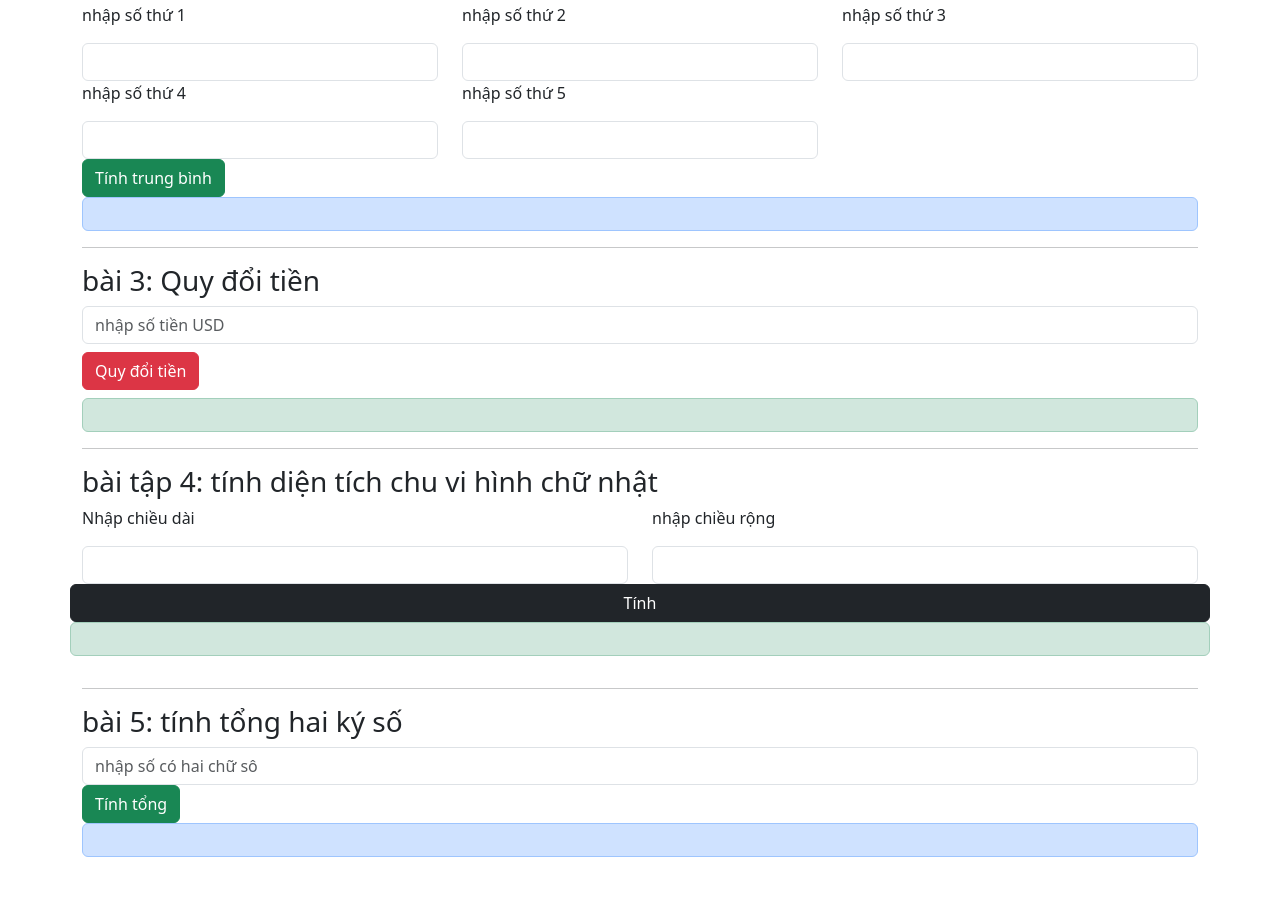
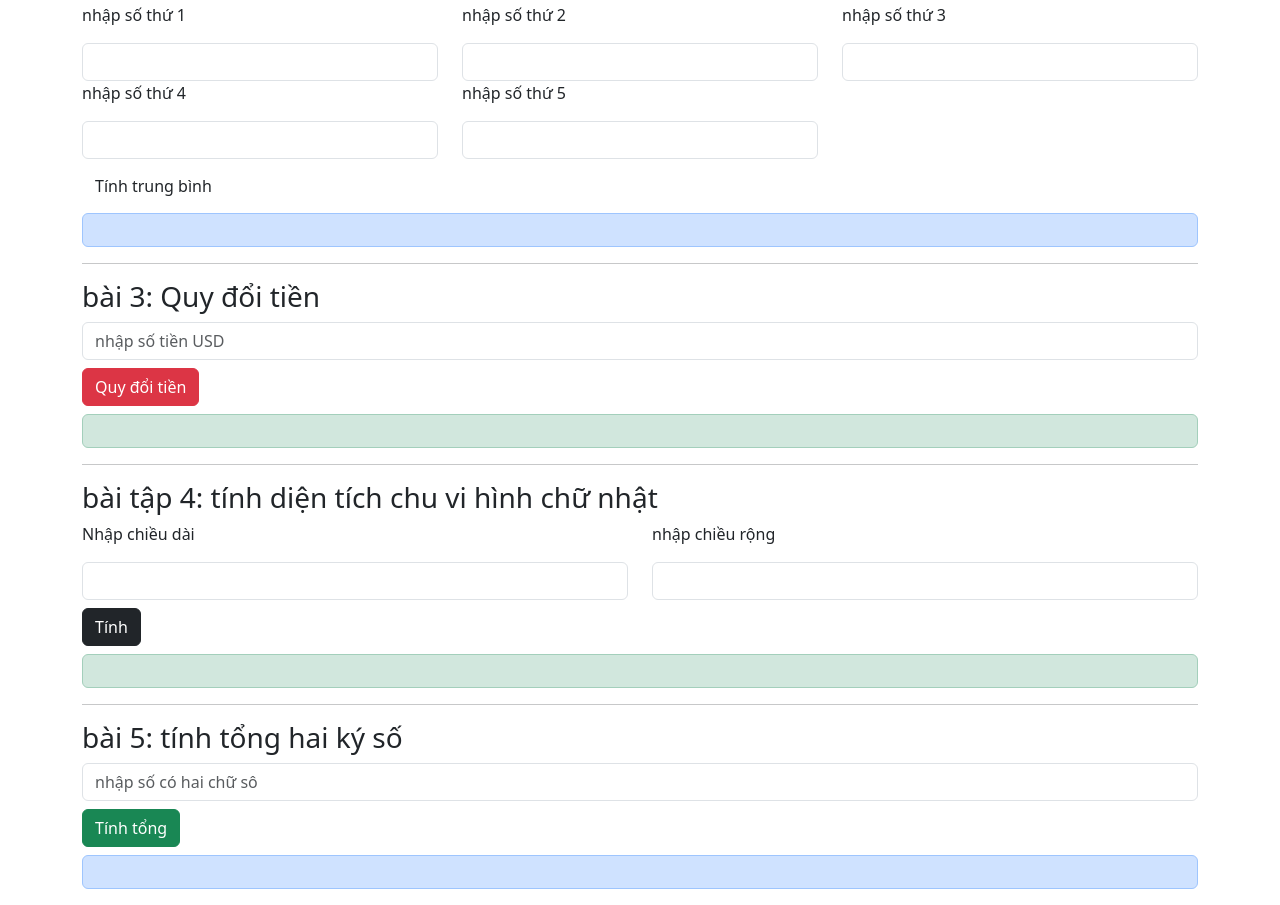
Before and after one commit to thanhlong58/bc_b45_baitapJSbuoi2-3_ThanhLong, a plain HTML site: page index.html in a window 1280 px wide. Shown: the part 319-1224 px from the top of the page. Before the commit the page ends 1192 px from the top, so only its background shows below. Drawn offline with nearby package versions, Linux system fonts and the light colour scheme.

Commit message:
'finish'

```diff
--- a/index.html
+++ b/index.html
@@ -68,7 +68,7 @@
 
         </div>
 
-        <button class="btn btn-success" id="btnTinhTrungBinh">Tính trung bình</button>
+        <button class="btn btn-succes my-2" id="btnTinhTrungBinh">Tính trung bình</button>
         <div class="alert alert-primary text-dark" id="ket-qua-b2">
 
         </div>
@@ -105,11 +105,12 @@
                 <input class="form-control" id="chieu-rong">
             </div>
 
-            <button class="btn btn-dark text-white" id="btnTinhChuViDienTich">Tính</button>
+
+        </div>
+        <button class="btn btn-dark text-white my-2" id="btnTinhChuViDienTich">Tính</button>
             <div class="alert alert-success text-dark" id="ket-qua-b4">
 
             </div>
-        </div>
 
 
         <hr>
@@ -118,7 +119,7 @@
 
 
        <input id="so-2-chu-so" class="form-control" placeholder="nhập số có hai chữ sô">
-       <button class="btn btn-success " id="btnTinhTongSo2ChuSo">Tính tổng</button>
+       <button class="btn btn-success my-2 " id="btnTinhTongSo2ChuSo">Tính tổng</button>
 
        <div class="alert alert-primary text-dark" id="ket-qua-b5">
 
--- a/js/index.js
+++ b/js/index.js
@@ -103,11 +103,11 @@ document.getElementById ('btnTinhTongSo2ChuSo').onclick = function(){
 
     //process
 
-    var soHangDonVi = so2ChuSo % 10;
+    var  soHangDonVi =   so2ChuSo % 10;
 
-    var soHangChuc = so2ChuSo / 10  ;
+    var soHangChuc =  so2ChuSo / 10  ;
 
-     tong = soHangChuc + soHangDonVi ;
+     tong =  Math.floor (soHangChuc) + Math.floor (soHangDonVi) ;
 
      //in ra giao diện
 
```
